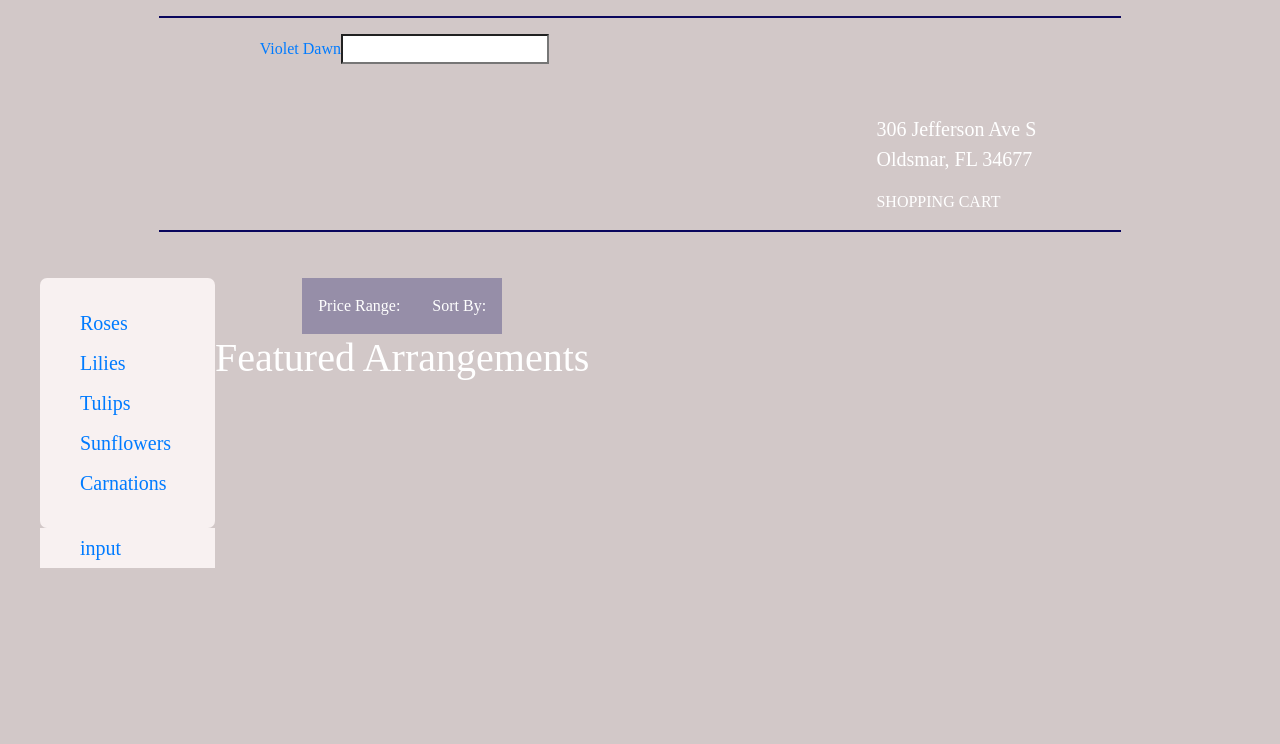
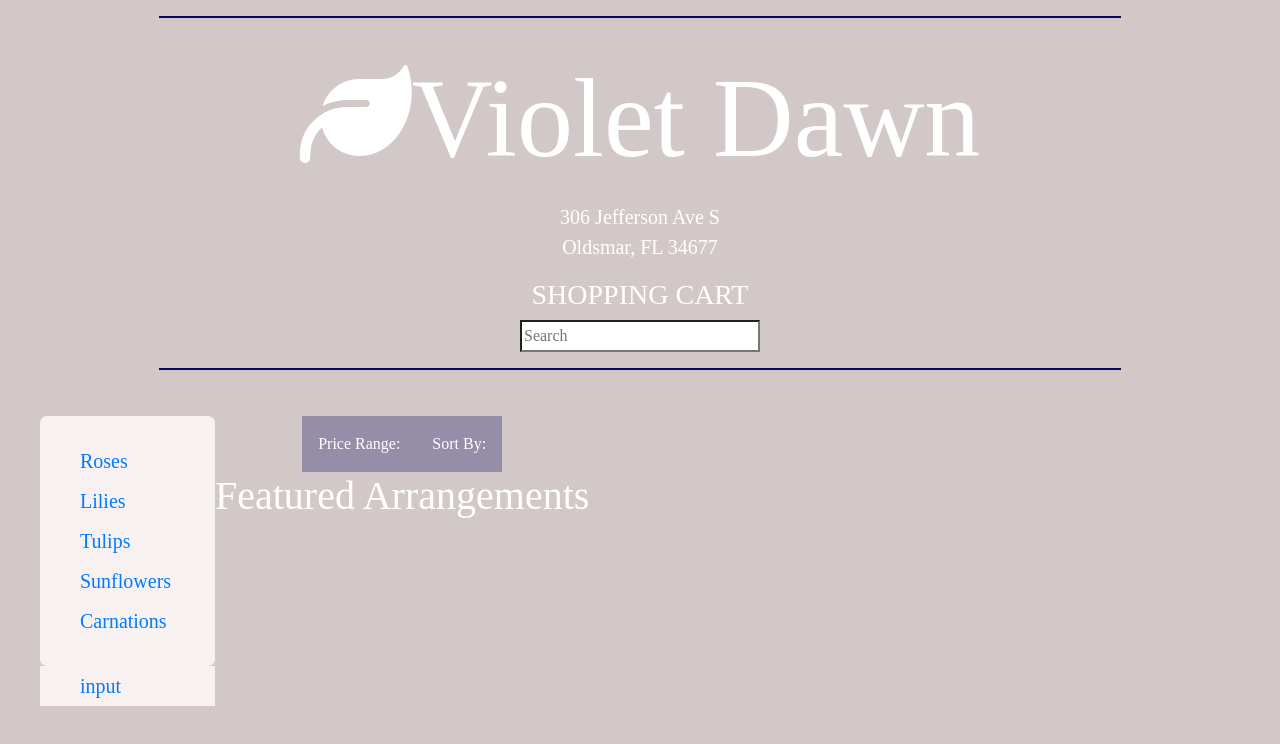
Before and after one commit to dawnribeiro/friday-test, a React (Create React App) app in the folder ClientApp/: page / in a window 1280 px wide. Shown: the top 744 px of the page. Built offline with nearby package versions, Linux system fonts and the light colour scheme.

Commit message:
added style to header

```diff
--- a/ClientApp/public/index.html
+++ b/ClientApp/public/index.html
@@ -7,6 +7,7 @@
       content="width=device-width, initial-scale=1, shrink-to-fit=no"
     />
     <meta name="theme-color" content="#000000" />
+    <script src="https://kit.fontawesome.com/dad738bc0a.js"></script>
     <base href="%PUBLIC_URL%/" />
     <!--
       manifest.json provides metadata used when your web app is added to the
--- a/ClientApp/src/components/Header.jsx
+++ b/ClientApp/src/components/Header.jsx
@@ -6,17 +6,25 @@ export default function Header() {
     <header>
       <hr />
       <div className="header-container">
-        <section className="name-search">
-          <Link to="/">Violet Dawn</Link>
-          <input type="search" />
-        </section>
+        <Link to="/" className="header-name">
+          <i class="fas fa-leaf" />
+          Violet Dawn
+        </Link>
+
         <section className="contact-cart">
           <p className="contact">
             306 Jefferson Ave S<br />
             Oldsmar, FL 34677
             <br />
           </p>
-          <div>SHOPPING CART</div>
+          <div className="cart">
+            <h3>SHOPPING CART</h3>
+            <input
+              type="search"
+              placeholder="Search"
+              className="search-input"
+            />
+          </div>
         </section>
       </div>
       <hr />
--- a/ClientApp/src/index.css
+++ b/ClientApp/src/index.css
@@ -21,30 +21,14 @@ hr {
 .header-container {
   display: flex;
   flex-wrap: wrap;
-  justify-content: space-around;
-}
-
-.name-search {
-  margin-left: 6rem;
-  margin-bottom: 1rem;
-}
-
-.contact-cart {
-  margin-top: 5rem;
-  margin-right: 5rem;
-}
-
-.name {
-  font-size: 7rem;
-  font-weight: normal;
-  font-style: italic;
-  margin-bottom: 2rem;
-  margin-top: 2rem;
+  flex-direction: column;
+  justify-content: center;
 }
 
 .contact {
   margin-top: 0;
   font-size: 1.25rem;
+  text-align: center;
 }
 
 .flowers-menu li {
@@ -176,3 +160,23 @@ label {
 
   list-style: none;
 }
+
+.header-name {
+  font-size: 7rem;
+  color: white;
+  text-align: center;
+}
+
+.header-name:hover {
+  color: #0a065d;
+  text-decoration: none;
+}
+
+.search-input {
+  height: 2rem;
+  width: 15rem;
+}
+
+.cart {
+  text-align: center;
+}
```
Also changed, not shown: 1 other file (tests, documents, lock files or other folders).
